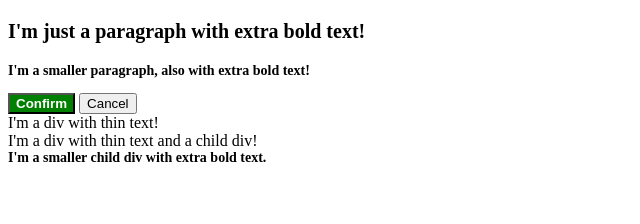
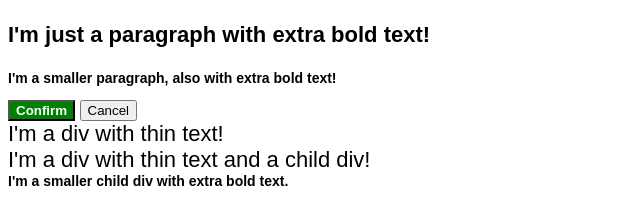
Before and after one commit to hkxcodez/cascade-fix, a plain HTML site: page index.html in a window 1280 px wide. Shown: the whole page, without its empty margins (0-640 px from the left). Drawn offline with Linux system fonts and the light colour scheme.

Commit message:
Update syltes.css to fit rules of Odin Cascade-fix exercise

```diff
--- a/styles.css
+++ b/styles.css
@@ -1,5 +1,10 @@
-.para {
-  font-size: 20px;
+body {
+  font-family: Arial, Helvetica, sans-serif;
+}
+
+.para,
+.small-para {
+  color: hsl(0, 0%, 0%);
   font-weight: 800;
 }
 
@@ -8,10 +13,20 @@
   font-weight: 800;
 }
 
-#confirm-button {
+.para {
+  font-size: 22px;
+}
+
+#confirm-button.confirm {
   background: green;
   color: white;
   font-weight: bold;
+}
+
+#cancel.button {
+  background-color: rgb(255, 255, 255);
+  color: rgb(0, 0, 0);
+  font-size: 20px;
 }
 
 .text.child {
@@ -19,3 +34,9 @@
   font-weight: 800;
   font-size: 14px;
 }
+
+div.text {
+  color: rgb(0, 0, 0);
+  font-size: 22px;
+  font-weight: 100;
+}
```
